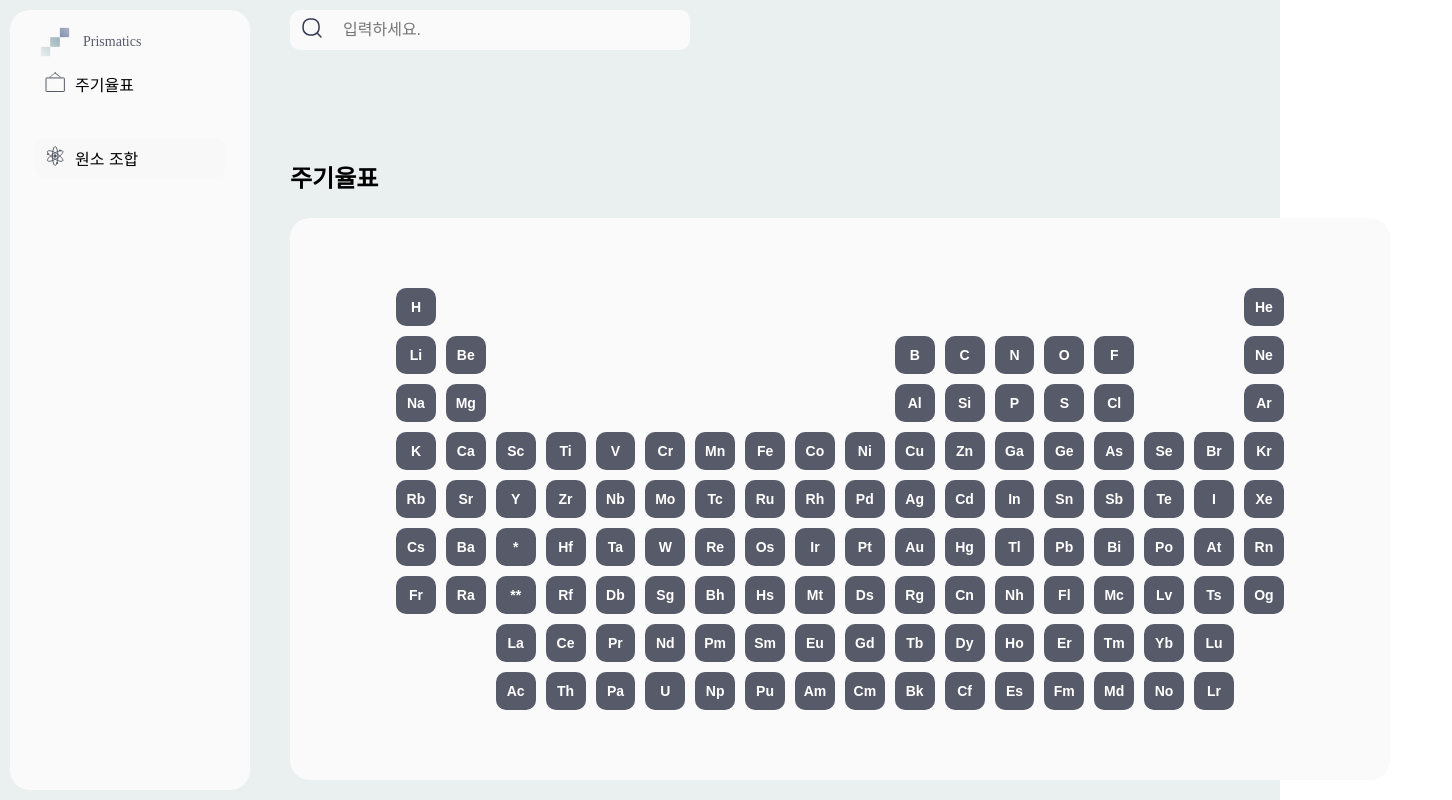
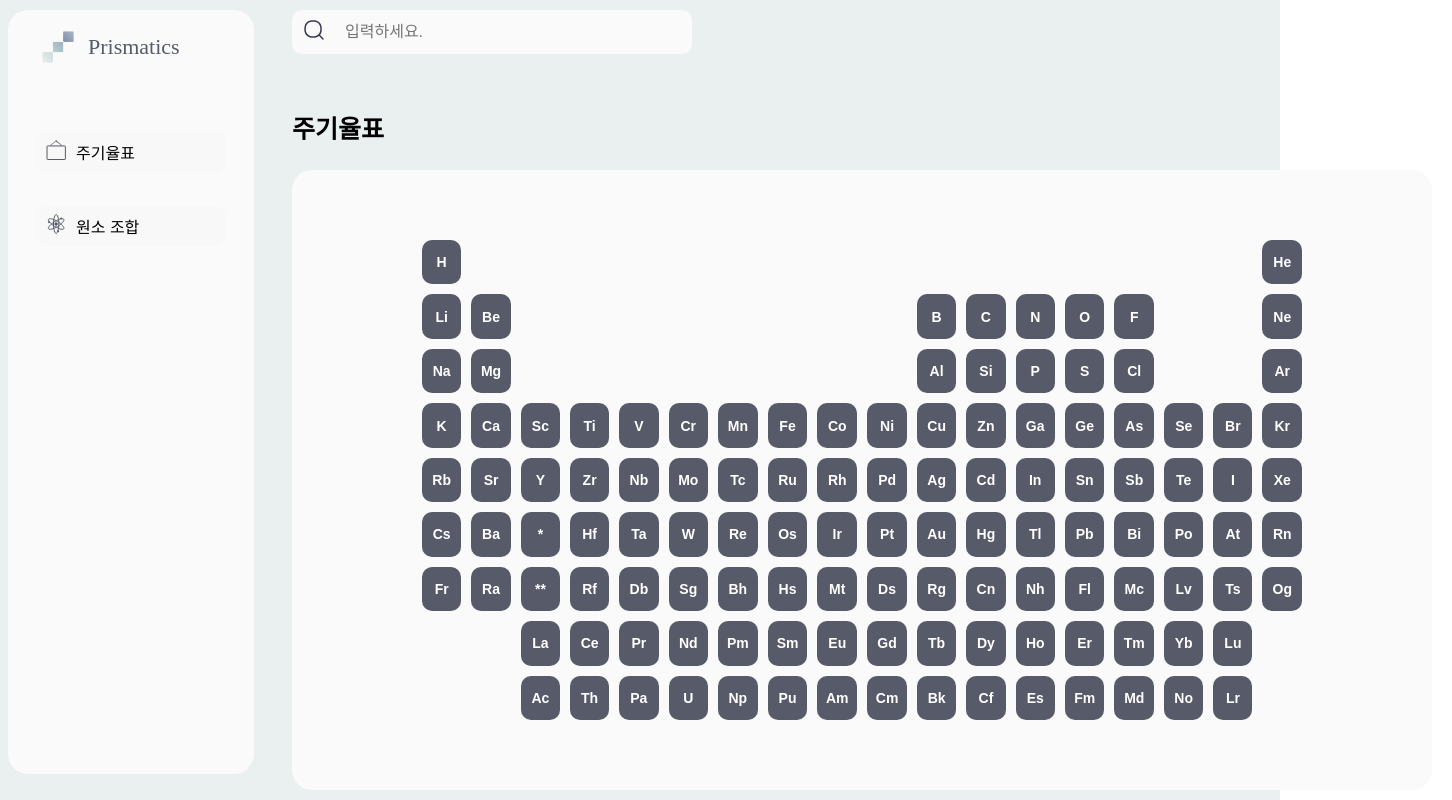
Before and after one commit to Prismatics-BSSM/Prismatics-FE, a React (Create React App) app: page / in a window 1280 px wide. Shown: the whole page, 1452 px wide, since content can reach past the window. Built offline with nearby package versions, Linux system fonts and the light colour scheme.

Commit message:
style : 원소주기율표 스타일 수정

```diff
--- a/src/App.css
+++ b/src/App.css
@@ -6,9 +6,9 @@
 }
 
 .left{
-    margin: 10px;
+    margin: 10px 8px;
     border-radius: 20px;
-    padding: 10px 25px;
+    padding: 2px 28px;
     background-color: #fafafa;
     width: 200px;
     height: 760px;
@@ -19,12 +19,12 @@
 .log-pri{
     display: flex;
     align-items: center;
-
+    padding-bottom: 50px;
 }
 
 .left img{
-    width: 40px;
-    height: 40px;
+    width: 44px;
+    height: 44px;
 
     margin-right: 8px;
 }
@@ -32,19 +32,20 @@
 .title{
     color: #575B69;
     font-weight: 500;
-    font-size: 14px;
+    font-size: 22px;
 }
 
 .ElementTable-div p{
-    padding-top: 85px;
+    padding-top: 30px;
     padding-bottom: 0;
-    font-size: 24px;
+    font-size: 25px;
     font-weight: bold;
 }
 
 .main{
     margin-left: 10px;
     margin-right: 10px;
-    margin-bottom: 10px;
+    margin-bottom: 0;
+    margin-top: 0;
     padding: 10px 20px;
 }
--- a/src/components/button.css
+++ b/src/components/button.css
@@ -1,7 +1,6 @@
 .elT-div{
+    background-color: #f8f8f8;
     margin-bottom: 34px;
-
-    background-color: #fafafa;
     border-radius: 10px;
     display: flex;
     align-items: center;
@@ -11,7 +10,7 @@
 }
 
 .elT-div:hover{
-    background-color: #ffffff;
+    background-color: #fff;
 }
 
 .elT-icon{
@@ -36,7 +35,7 @@
 }
 
 .el-div:hover{
-    background-color: #ffffff;
+    background-color: #fff;
 }
 
 .el-icon{
--- a/src/components/search.css
+++ b/src/components/search.css
@@ -1,6 +1,6 @@
 .search-div{
     width: 400px;
-    height: 40px;
+    height: 44px;
     border-radius: 10px;
 
     display: flex;
--- a/src/components/tableData.css
+++ b/src/components/tableData.css
@@ -5,10 +5,10 @@
   font-family: "Pretendard", sans-serif;
   border-collapse: separate;
   border-spacing: 10px;
-  padding: 60px 96px;
+  padding: 60px 120px;
 
-  height: 400px;
-  width: 1100px;
+  height: 620px;
+  width: 1140px;
 }
 
 .element-table {
@@ -16,13 +16,12 @@
 }
 .element-text::selection {
   background-color: rgba(87, 91, 105, 0.7);
-  color: #fff;
 }
 
 /* 원소 공통 스타일 */
 .element-table td {
-    width: 36px;
-    height: 36px;
+    width: 40px;
+    height: 40px;
     text-align: center;
     vertical-align: middle;
     font-weight: bold;
@@ -33,11 +32,12 @@
 /* 원소 있는 칸 */
 .element-table td.filled {
     background-color: #575B69;
-    color: white;
+    color: #ffff;
 }
 
-.element-tabel td:hover{
-  background-color: #878A92;
+.element-table td.filled:hover{
+    background-color: #2A2C31;
+    color: #fafafa;
 }
 
 .element-text {
--- a/src/components/tableData.jsx
+++ b/src/components/tableData.jsx
@@ -1,4 +1,4 @@
-import React from "react";
+import React, { useState } from "react";
 import './tableData.css';
 
 export default function TableData(){
```
